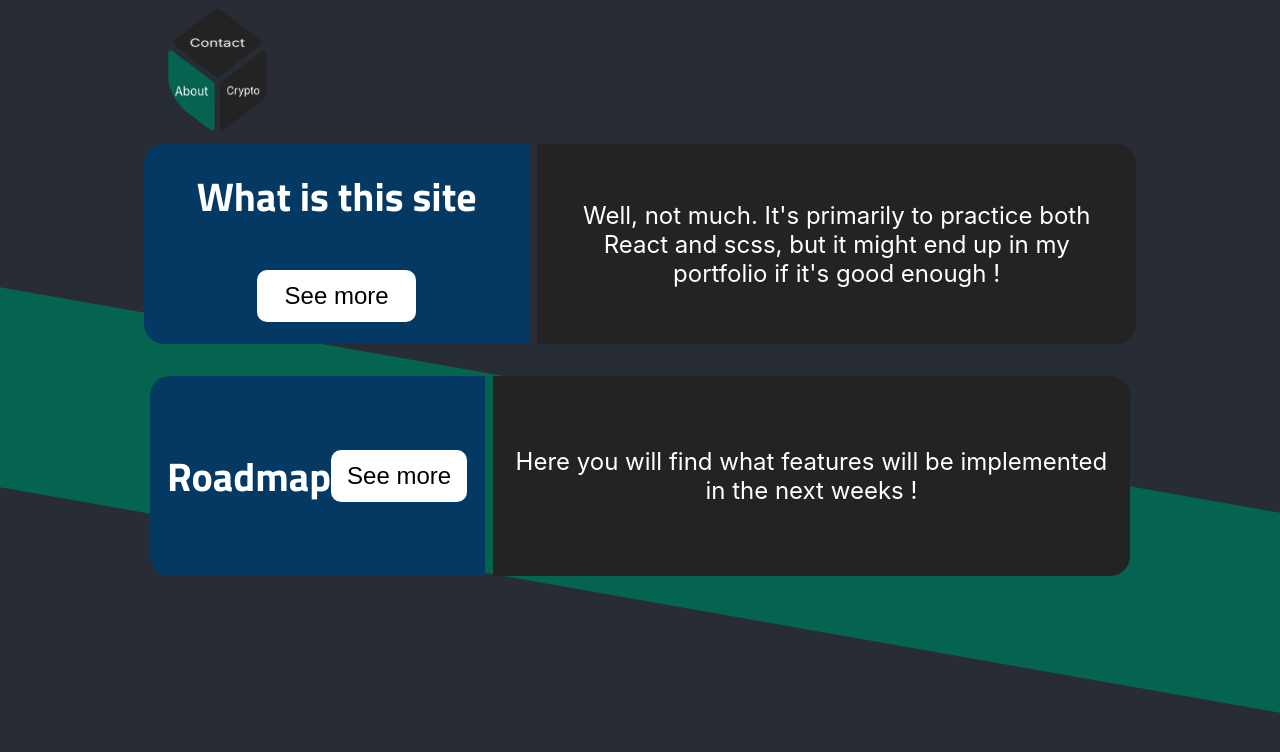
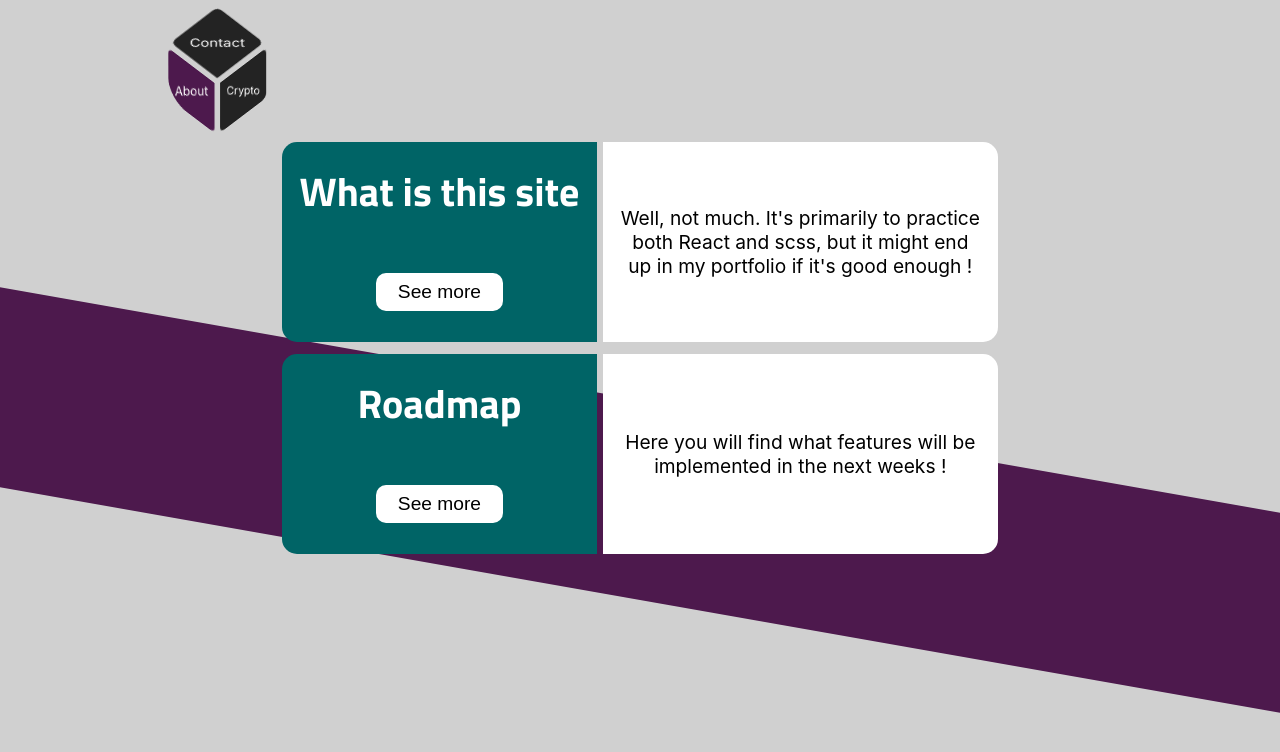
Before and after one commit to Mathieu-Villanueva/fun-with-crypto, a React (Create React App) app: page /about in a window 1280 px wide. Shown: the top 752 px of the page. Built offline with nearby package versions, Linux system fonts and the light colour scheme; a web font is replaced by a local one.

Commit message:
App version 1.0.1 color change

```diff
--- a/src/data/index.js
+++ b/src/data/index.js
@@ -86,7 +86,7 @@ export const block = [
         {
           title: 'About page',
           span: 'version : 2.x',
-          content:'Right now, the design is really bad but I\' have no idea what I could do to improve it... I am really bad at this...'
+          content:'Right now, the design is really bad but I\' have no idea what I could do to improve it... I am really bad at this v_v'
         },
      ]
     }
--- a/src/styles/App.scss
+++ b/src/styles/App.scss
@@ -1,5 +1,5 @@
 body {
-  background-color: #282c34;
+  background-color: #d0d0d0;
   margin: 0;
   padding: 0;
   color: white;
--- a/src/styles/components/About/_block.scss
+++ b/src/styles/components/About/_block.scss
@@ -1,8 +1,8 @@
 .page-about {
   max-width: 1920px;
   & .bloc {
-    border-radius: 20px;
+    border-radius: 15px;
     z-index: 1;
-    margin: .5rem auto;
+    margin: .375rem auto;
   }
 }
--- a/src/styles/components/About/_content.scss
+++ b/src/styles/components/About/_content.scss
@@ -4,14 +4,13 @@
       position: absolute;
       display: flex;
       flex-flow: column;
-      gap: .5rem;
-      margin: 1rem auto;
+      margin: .75rem auto;
       opacity: 0;
       height: 0;
       z-index: -10;
       transform: translateY(-5rem);
       background-color: white;
-      border-radius: 22px;
+      border-radius: 15px;
       max-width: fit-content;
       overflow: hidden;
 
@@ -23,20 +22,21 @@
         overflow: hidden;
 
         &.shown {
+          color: white;
           position: relative;
           height: auto;
           opacity: 1;
-          padding: 1rem;
+          padding: .75rem;
           margin: auto;
-          font-size: 1.5rem;
-          background-color: rgb(4, 57, 100);
+          font-size: 1.2rem;
+          background-color: #006466;
           border: none;
-          border-radius: 20px;
+          border-radius: 15px;
           cursor: pointer;
           width: fit-content;
           height: auto;
           transition: all 500ms ease-in-out;
-          transform: translateY(0);
+          transform: translateY(0) ;
           z-index: 10;
         }
       }
@@ -47,24 +47,24 @@
         position: relative;
         height: auto;
         transition: all 500ms ease-in-out;
-        transform: translateY(0);
+        transform: translateY(0) ;
       }
 
       &-title{
-        background-color: rgb(4, 57, 100);
-        border-radius: 20px 20px 0 0;
-        font-size: 1.5rem;
-        padding: 1rem;
+        background-color: #006466;
+        color: white;
+        border-radius: 15px 15px 0 0;
+        font-size: 1.2rem;
+        padding: .75rem;
       }
 
       &-items {
         display: flex;
-        justify-content: space-around;
-        align-items: stretch;
+        justify-content: center;
         flex-wrap: wrap;
         color: black;
-        background-color: white;
-        border-radius: 20px;
+        background-color: #fff;
+        border-radius: 0 0 10px 10px;
         background-size: auto;
         padding: 0rem;
       }
--- a/src/styles/components/About/_item.scss
+++ b/src/styles/components/About/_item.scss
@@ -1,21 +1,22 @@
 .item-card {
-  max-width: 35ch;
+  max-width: 26ch;
   min-width: auto;
   margin: 1rem;
-  background-color: rgba(128, 128, 128, 0.568);
-  border-radius: 20px;
-  padding: 1rem;
+  background-color: #006466;
+  color: white;
+  border-radius: 15px;
+  padding: .75rem;
   //box-sizing: border-box;
 
   &-title {
-    font-size: 1.5rem;
+    font-size: 1.2rem;
   }
 
   &-span {
-    font-size: .8rem;
+    font-size: .5rem;
   }
 
   &-content {
-    font-size: 1.2rem;
+    font-size: .9rem;
   }
 }
--- a/src/styles/components/About/_section.scss
+++ b/src/styles/components/About/_section.scss
@@ -7,22 +7,23 @@
     z-index: 1;
     display: flex;
     color: white;
-    gap: .5rem;
-    border-radius: 20px;
+    gap: .375rem;
+    border-radius: 15px;
     margin: 0 auto;
-    min-height: 200px;
+    min-height: 150px;
+    height: 200px;
 
     &-left {
       display: flex;
       flex-wrap: wrap;
       justify-content: center;
       align-items: center;
-      background-color:  rgb(4, 57, 100);
-      min-width: 30ch;
-      max-width: 35ch;
+      background-color:  #006466;
+      min-width: 17.5ch;
+      max-width: 28ch;
       padding: 0 1rem;
       margin: 0 0 0 auto;
-      border-radius: 20px 0 0 20px;
+      border-radius: 15px 0 0 15px;
 
       &-title {
         font-family: 'Titillium Web', sans-serif;
@@ -30,10 +31,11 @@
         font-weight: 700;
       }
       &-button {
+        margin: .75rem;
         min-width: fit-content;
         cursor: pointer;
-        padding: .75rem;
-        font-size: 1.5rem;
+        padding: .5rem;
+        font-size: 1.2rem;
         background-color: white;
         border: none;
         flex-basis: 45%;
@@ -44,15 +46,16 @@
       display: flex;
       justify-content: center;
       align-items: center;
-      background-color: #232323;
+      background-color: #fff;
+      color: rgb(0, 0, 0);
       max-width: 75%;
       padding: 0 1rem;
       margin: 0 auto 0 0;
-      border-radius: 0 20px 20px 0;
+      border-radius: 0 15px 15px 0;
 
       &-description {
-        max-width: 40ch;
-        font-size: 1.5rem;
+        max-width: 30ch;
+        font-size: 1.2rem;
       }
     }
   }
@@ -63,31 +66,31 @@
     z-index: 1;
     color: white;
     gap: .5rem;
-    border-radius: 20px;
+    border-radius: 15px;
     margin: 0 auto;
-    min-height: 200px;
+    min-height: 150px;
 
     &-left {
       display: flex;
       flex-wrap: wrap;
       justify-content: center;
       align-items: center;
-      background-color:  rgb(4, 57, 100);
-      min-width: 30ch;
-      padding: 1rem;
+      background-color:  #006466;
+      min-width: 22ch;
+      padding: .75rem;
       margin: 0 0 0 auto;
-      border-radius: 20px 20px 0 0;
+      border-radius: 15px 15px 0 0;
 
       &-title {
         font-family: 'Titillium Web', sans-serif;
-        font-size: 2.5rem;
+        font-size: 1.8rem;
         font-weight: 700;
         flex-basis: 90%;
       }
       &-button {
         cursor: pointer;
         padding: .75rem;
-        font-size: 1.5rem;
+        font-size: 1.2rem;
         background-color: white;
         border: none;
       }
@@ -99,10 +102,10 @@
       background-color: #232323;
       padding:1rem;
       margin: 0 auto 0 0;
-      border-radius: 0 0 20px 20px;
+      border-radius: 0 0 15px 15px;
 
       &-description {
-        max-width: 40ch;
+        max-width: 30ch;
         font-size: 1.2rem;
       }
     }
--- a/src/styles/components/_nav2.scss
+++ b/src/styles/components/_nav2.scss
@@ -33,13 +33,13 @@
 
     &:hover {
       transform: scale(1.34) rotateY(22.5deg) skewY(-35deg) translateZ(0px) translate(16px, 4px);
-      background-color: rgb(207, 207, 207);
+      background-color: #a8a8a8;
       transition: 500ms;
       border-radius: 0% 10% 40% 10%;
     }
 
     &.active {
-      background-color: rgb(207, 207, 207);
+      background-color: #a8a8a8;
       transition: 500ms;
       border-radius: 0% 10% 40% 10%;
 
@@ -69,13 +69,13 @@
 
     &:hover {
       transform: scale(1.34) rotateY(-22.5deg) skewY(35deg) translateZ(0px) translate(-40px, 20px);
-      background-color: rgb(4, 100, 79);
+      background-color: #4D194D;
       transition: 500ms;
       border-radius: 10% 0% 10% 40%;
     }
 
     &.active{
-      background-color: rgb(4, 100, 79);
+      background-color: #4D194D;
       transition: 500ms;
       border-radius: 10% 0% 10% 40%;
     }
@@ -98,13 +98,13 @@
 
     &:hover {
       transform: scale(1.8) rotateX(40deg) rotateZ(-45deg) translateZ(86px) translate(-19px, 6px);
-      background-color: rgb(0, 32, 139);
+      background-color: #006466;
       transition: 500ms;
       border-radius: 10% 50% 10% 0;
     }
 
     &.active{
-      background-color: rgb(0, 32, 139);
+      background-color: #006466;
       transition: 500ms;
       border-radius: 10% 50% 10% 0;
     }
--- a/src/styles/components/_social.scss
+++ b/src/styles/components/_social.scss
@@ -67,7 +67,7 @@
           justify-content: center;
           align-items: center;
           background: rgb(34, 34, 34);
-          color: rgba(255,255,255,0.2);
+          color: white;
           font-size: 30px ;
         }
       }
--- a/src/styles/pages/about.scss
+++ b/src/styles/pages/about.scss
@@ -2,13 +2,12 @@
   position: relative;
   display: flex;
   flex-wrap: wrap;
-  gap: 1rem;
   border-radius: 20px;
   padding: 1rem;
   margin: 0 auto;
 
   & .background {
     background-color: rgb(0, 129, 151);
-    background-color:#04644F;
+    background-color:#4D194D;
   }
 }
--- a/src/styles/pages/contact.scss
+++ b/src/styles/pages/contact.scss
@@ -3,7 +3,7 @@
   height: inherit;
 
   .background {
-    background-color: rgb(4, 57, 100);
+    background-color: #006466;
   }
 
   & .contact {
--- a/src/styles/pages/crypto.scss
+++ b/src/styles/pages/crypto.scss
@@ -11,7 +11,7 @@
 
 
   .background {
-    background-color: rgba(207, 207, 207, 0.411);
+    background-color: #a8a8a8;
   }
 
   .underconstruct {
--- a/src/styles/pages/home.scss
+++ b/src/styles/pages/home.scss
@@ -22,8 +22,6 @@
         background-color: #232323;
         opacity: 0;
 
-
-
         & span {
             color: white;
             position: absolute;
@@ -46,22 +44,22 @@
             align-items: center;
 
             & span:nth-child(5){
-                opacity: .1;
+                opacity: .2;
             }
             & span:nth-child(4){
-                opacity: .3;
+                opacity: .4;
             }
             & span:nth-child(3){
-                opacity: .5;
+                opacity: .6;
             }
             & span:nth-child(2){
-                opacity: .7;
+                opacity: .8;
             }
             & span:nth-child(1){
                 display: flex;
                 justify-content: center;
                 align-items: center;
-                opacity: .9;
+                opacity: 1;
             }
         }
     }
@@ -72,7 +70,7 @@
 
         &:hover {
             & span {
-                background-color: rgba(207, 207, 207, 0.411);
+                background-color: #a8a8a8;
                 color: #000;
             }
             & span:nth-child(1){
@@ -103,7 +101,7 @@
 
         &:hover {
             & span {
-                background-color:   rgb(4, 100, 79);
+                background-color:   #4D194D;
             }
             & span:nth-child(1){
                 transition-delay: 100ms;
@@ -132,7 +130,7 @@
 
         &:hover {
             & span {
-                background-color:  rgb(0, 32, 139);
+                background-color:  #006466;
             }
             & span:nth-child(1){
                 transition-delay: 100ms;
@@ -198,7 +196,7 @@
         }
 
         & .c    {
-            transform: scale(1.310) rotateX(40deg) rotateZ(-45deg) translateZ(185px) translate(-50px, 5px);
+            transform: scale(1.310) rotateX(40deg) rotateZ(-45deg) translateZ(184px) translate(-50px, 5px);
             transition: all 500ms ease-in-out;
         }
     }
```
